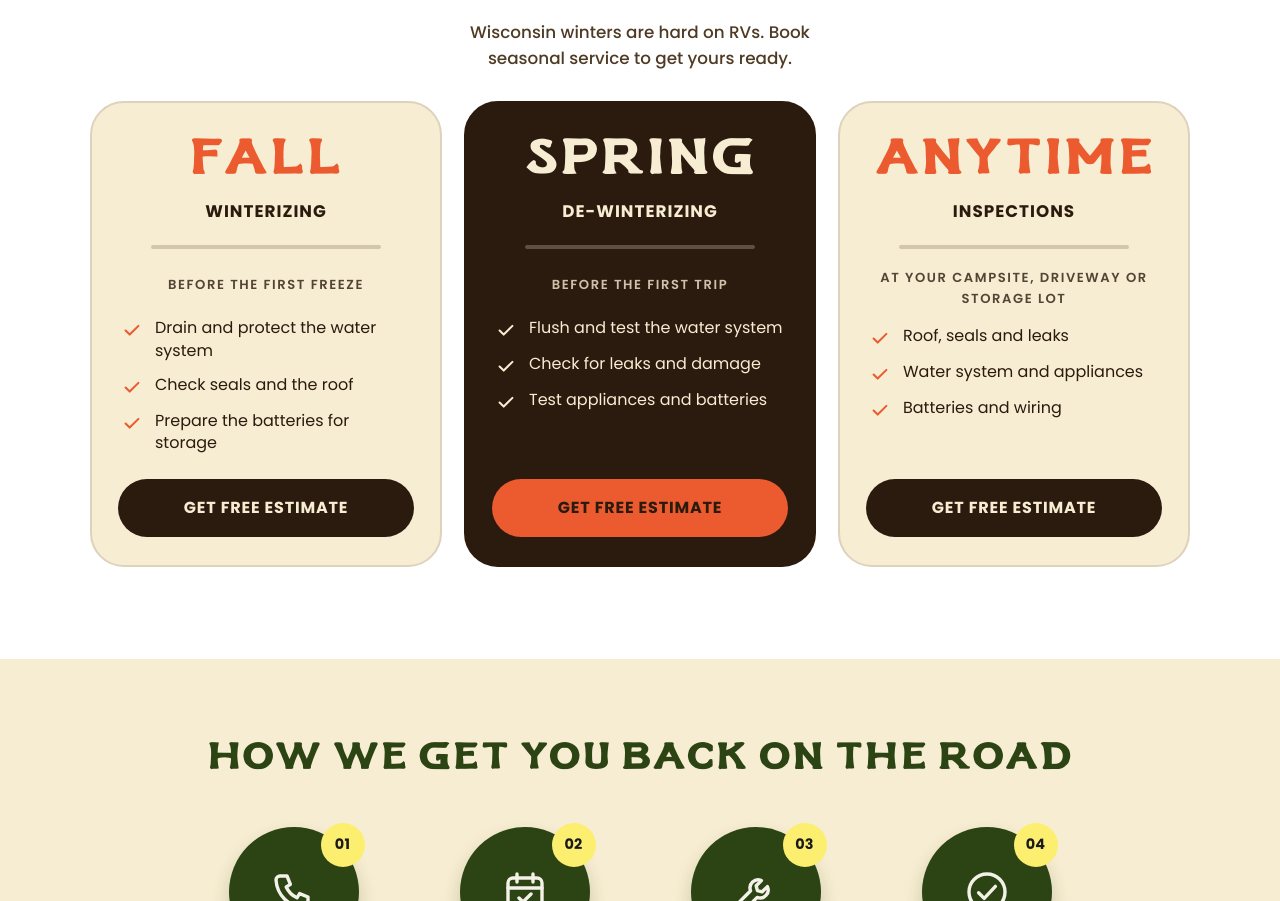
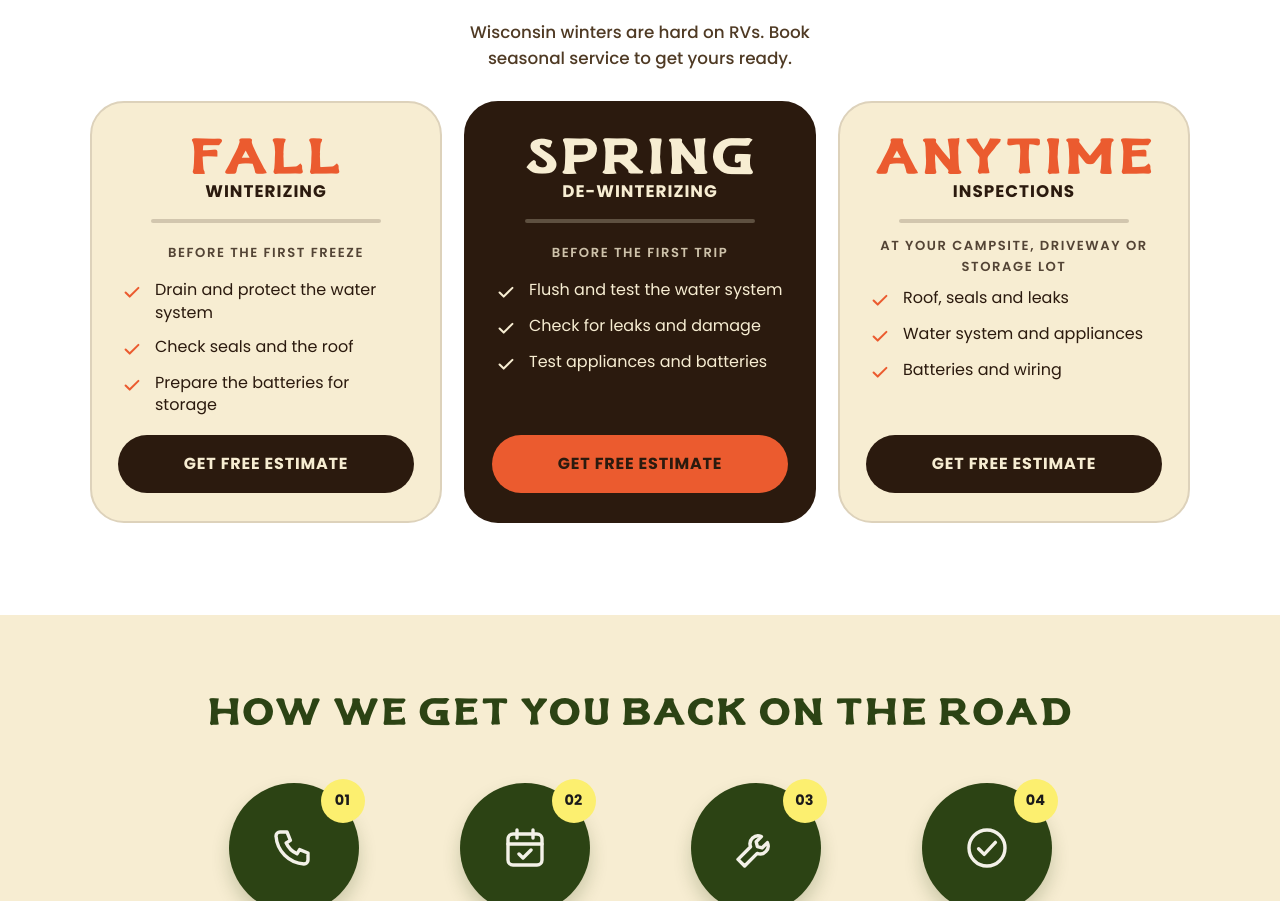
Before and after one commit to gonyeacole/rv-repair, a plain HTML site: page index.html in a window 1280 px wide. Shown: the part 2720-3621 px from the top of the page. Drawn offline with Linux system fonts and the light colour scheme.

Commit message:
Seasonal cards: sub header closer to season title
Co-Authored-By: Claude Sonnet 5.5 <noreply@anthropic.com>
Claude-Session: https://claude.ai/code/session_01VcEH6BZxpDLkgvS8R2mRuV

```diff
--- a/styles.css
+++ b/styles.css
@@ -2204,3 +2204,10 @@ a.sa-all{text-decoration:none}
   .se-big{font-size:clamp(2.4rem,4vw,3.4rem)!important}
   .se-when{min-height:2.6em;display:flex;align-items:center;justify-content:center}
 }
+/* Seasonal cards: sub header closer to the season title */
+.se-card{gap:0}
+.se-big{margin-bottom:0!important}
+.se-kind{margin:0!important}
+.se-rule{margin:14px 0 12px}
+.se-kind{margin-top:-12px!important}
+@media(min-width:900px){.se-kind{margin-top:-10px!important}}
```
